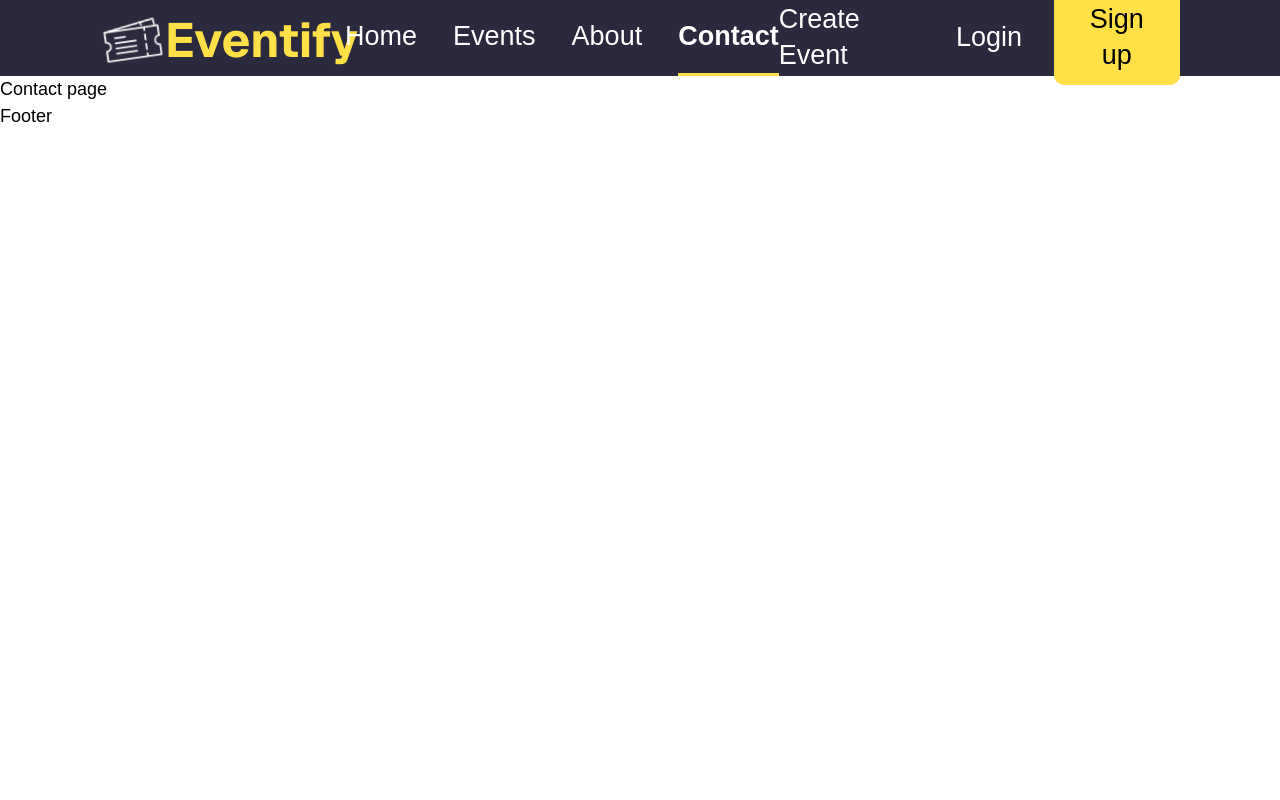
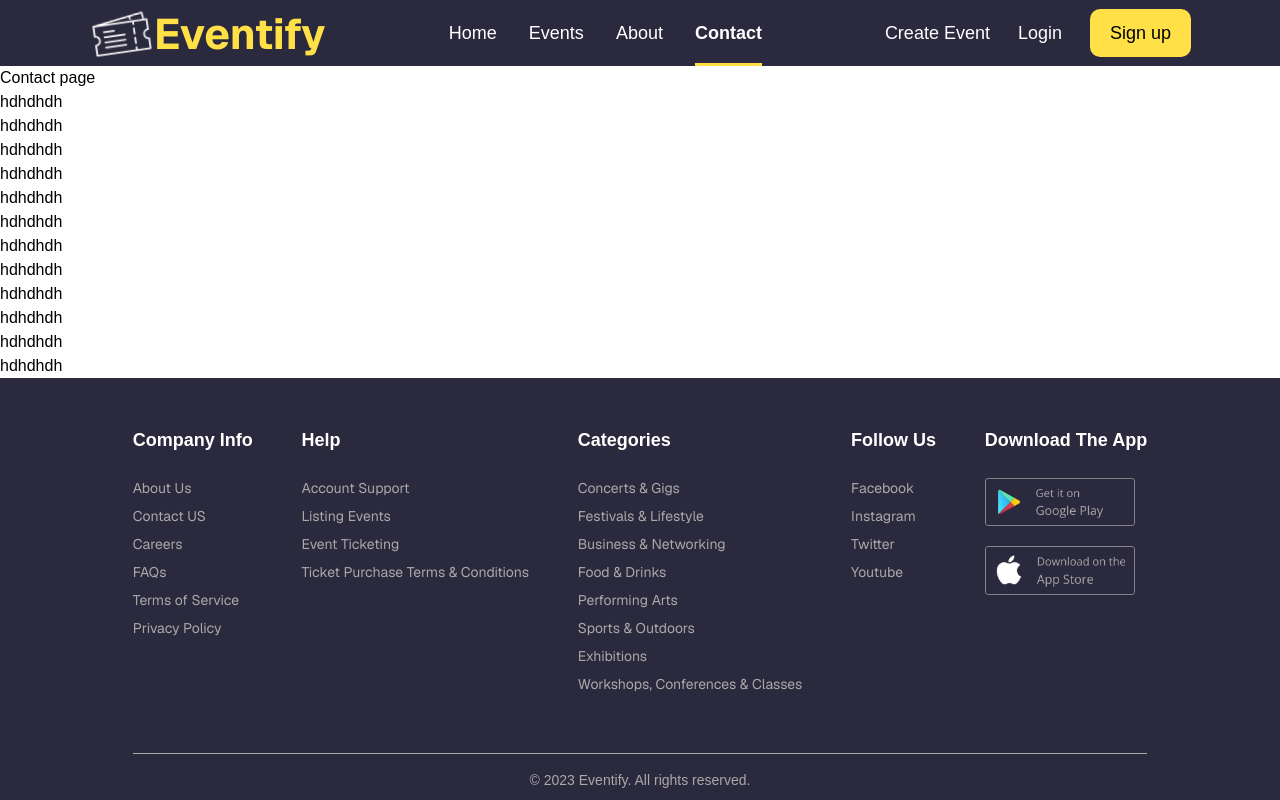
Before and after one commit to Abdulmujib007/eventify, a Next.js app: page /contact in a window 1280 px wide. Built offline with nearby package versions, Linux system fonts and the light colour scheme.

Commit message:
WIP:Nav and footer

```diff
--- a/src/app/(screens)/contact/page.tsx
+++ b/src/app/(screens)/contact/page.tsx
@@ -1,8 +1,22 @@
 
 function page() {
   return (
-    <div>Contact page</div>
-  )
+    <div>
+      Contact page
+      <p>hdhdhdh</p>
+      <p>hdhdhdh</p>
+      <p>hdhdhdh</p>
+      <p>hdhdhdh</p>
+      <p>hdhdhdh</p>
+      <p>hdhdhdh</p>
+      <p>hdhdhdh</p>
+      <p>hdhdhdh</p>
+      <p>hdhdhdh</p>
+      <p>hdhdhdh</p>
+      <p>hdhdhdh</p>
+      <p>hdhdhdh</p>
+    </div>
+  );
 }
 
 export default page
--- a/src/app/globals.css
+++ b/src/app/globals.css
@@ -3,7 +3,7 @@
 :root {
   --background: #ffffff;
   --foreground: #171717;
-  font-size: 18px; /* to use - value / root */
+  font-size: 16px; /* to use - value / root */
 }
 
 @theme inline {
@@ -13,6 +13,7 @@
   --font-mono: var(--font-geist-mono);
   --color-tifyPurple:#2B293D;
   --color-tifyYellow:#FFE047;
+  --color-footerText:#A9A9A9
 }
 
 /* @media (prefers-color-scheme: dark) {
--- a/src/components/Footer.tsx
+++ /dev/null
@@ -1,8 +0,0 @@
-
-function Footer() {
-  return (
-    <div>Footer</div>
-  )
-}
-
-export default Footer
--- a/src/components/NavLink.tsx
+++ b/src/components/atom/NavLink.tsx
@@ -11,7 +11,7 @@ function NavLink() {
         <p
           className={`${
             pathname === "/" ? "border-b-[3px] border-b-tifyYellow font-semibold" : ""
-          } pb-4 font-medium text-2xl hover:border-b-[3px] border-b-tifyYellow `}
+          } pb-4 font-medium text-lg hover:border-b-[3px] border-b-tifyYellow `}
         >
           Home
         </p>
@@ -20,7 +20,7 @@ function NavLink() {
         <p
           className={`${
             pathname === "/events" ? "border-b-[3px] border-b-tifyYellow font-semibold " : ""
-          } pb-4 font-medium text-2xl hover:border-b-[3px] border-b-tifyYellow `}
+          } pb-4 font-medium text-lg hover:border-b-[3px] border-b-tifyYellow `}
         >
           Events
         </p>
@@ -29,7 +29,7 @@ function NavLink() {
         <p
           className={`${
             pathname === "/about" ? "border-b-[3px] border-b-tifyYellow font-semibold" : ""
-          } pb-4 font-medium text-2xl hover:border-b-[3px] border-b-tifyYellow `}
+          } pb-4 font-medium text-lg hover:border-b-[3px] border-b-tifyYellow `}
         >
           About
         </p>
@@ -38,7 +38,7 @@ function NavLink() {
         <p
           className={`${
             pathname === "/contact" ? "border-b-[3px] border-b-tifyYellow font-semibold" : ""
-          } pb-4 font-medium text-2xl hover:border-b-[3px] border-b-tifyYellow `}
+          } pb-4 font-medium text-lg hover:border-b-[3px] border-b-tifyYellow `}
         >
           Contact
         </p>
--- /dev/null
+++ b/src/components/molecule/Footer.tsx
@@ -0,0 +1,88 @@
+"use client";
+import Image from "next/image";
+import { usePathname } from "next/navigation";
+function Footer() {
+  const pathname = usePathname();
+  return (
+    <div
+      className={`${
+        pathname === "/login" || pathname === "/signup" ? "hidden" : "flex"
+      } pb-5 pt-12 px-[8.3rem] text-footerText bg-tifyPurple w-full flex flex-col gap-4`}
+    >
+      <main className="pb-[3.7rem] border-b-[1px] border-b-footerText flex justify-between">
+        <section className="text-sm flex flex-col gap-6">
+          <header className="font-semibold text-lg text-white">
+            Company Info
+          </header>
+          <p className="flex flex-col gap-2 font-sans ">
+            <span>About Us</span>
+            <span>Contact US</span>
+            <span>Careers</span>
+            <span>FAQs</span>
+            <span>Terms of Service</span>
+            <span>Privacy Policy</span>
+          </p>
+        </section>
+        <section className=" text-sm flex flex-col gap-6">
+          <header className="font-semibold text-lg text-white">Help</header>
+          <p className="flex flex-col gap-2 font-sans ">
+            <span>Account Support</span>
+            <span>Listing Events</span>
+            <span>Event Ticketing</span>
+            <span>Ticket Purchase Terms & Conditions</span>
+          </p>
+        </section>
+        <section className="text-sm flex flex-col gap-6">
+          <header className="font-semibold text-lg text-white">
+            Categories
+          </header>
+          <p className="flex flex-col gap-2 font-sans ">
+            <span>Concerts & Gigs</span>
+            <span>Festivals & Lifestyle</span>
+            <span>Business & Networking</span>
+            <span>Food & Drinks</span>
+            <span>Performing Arts</span>
+            <span>Sports & Outdoors</span>
+            <span>Exhibitions</span>
+            <span>Workshops, Conferences & Classes</span>
+          </p>
+        </section>
+        <section className="text-sm flex flex-col gap-6">
+          <header className="font-semibold text-lg text-white">
+            Follow Us
+          </header>
+          <p className="flex flex-col gap-2 font-sans ">
+            <span>Facebook</span>
+            <span>Instagram</span>
+            <span>Twitter</span>
+            <span>Youtube</span>
+          </p>
+        </section>
+        <section className="flex flex-col gap-6">
+          <header className="font-semibold text-lg text-white">
+            Download The App
+          </header>
+          <div className="flex flex-col gap-5">
+            <Image
+              src={"/App icon + Text.png"}
+              alt="app-download"
+              width={150}
+              height={30}
+            />
+            <Image
+              src={"/App icon + Text (1).png"}
+              alt="app-download"
+              width={150}
+              height={30}
+            />
+          </div>
+        </section>
+      </main>
+      <p className="text-sm w-full  text-center">
+        <span>&#169;</span> 2023 Eventify. All rights reserved.
+      </p>
+    </div>
+  );
+}
+
+export default Footer;
--- a/src/components/Navbar.tsx
+++ b/src/components/molecule/Navbar.tsx
@@ -1,15 +1,17 @@
 'use client'
 
 import Image from "next/image"
-import NavLink from "./NavLink"
+import NavLink from "../atom/NavLink"
 import { useState } from "react"
 import Link from "next/link"
+import { usePathname } from "next/navigation"
 
 
 function Navbar() {
+  const pathname = usePathname()
   const [isLoggedIn,setIsLoggedIn] = useState(false)
   return (
-    <div className="px-[5.56rem] flex justify-between items-end h-[4.2rem] bg-tifyPurple text-[#fff]">
+    <div className={`px-[5.56rem] flex justify-between items-end h-[4.2rem] bg-tifyPurple text-[#fff] ${pathname === '/login' || pathname === '/signup' ? 'hidden' :'flex' } `}>
         <section className="flex">
             <Image
                 src={'/ticket.svg'}
@@ -23,7 +25,7 @@ function Navbar() {
         <section className="h-full">
           {
             !isLoggedIn && (
-              <div className="text-2xl font-medium flex h-full gap-7 items-center">
+              <div className="text-lg font-medium flex h-full gap-7 items-center">
                   <Link href={'/'}>
                    <span className="p-0">Create Event</span>
                   </Link>
```
Also changed, not shown: src/app/layout.tsx (+5 -3 lines), public/App icon + Text (1).png (added), public/App icon + Text.png (added).
